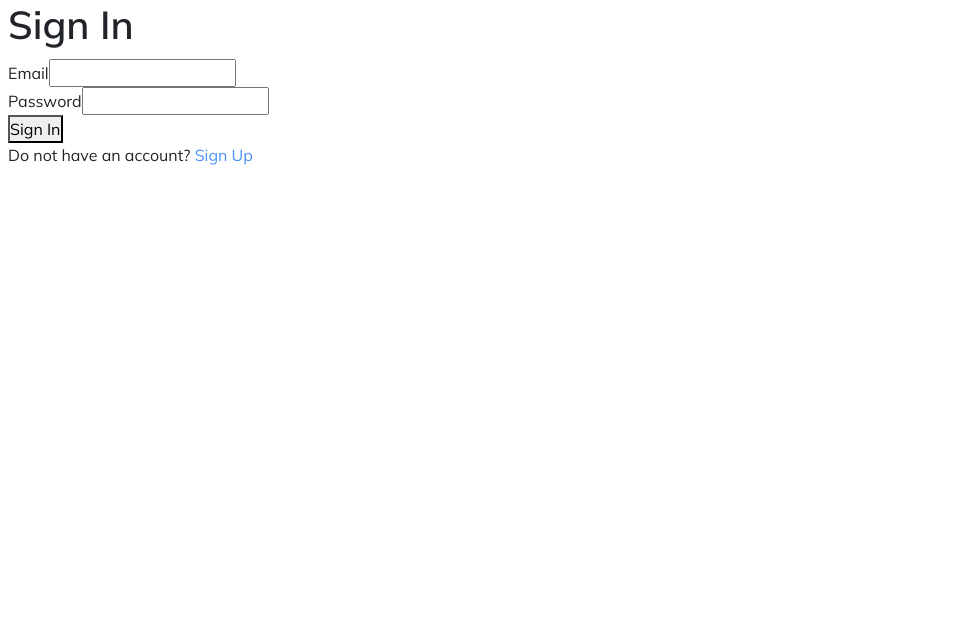
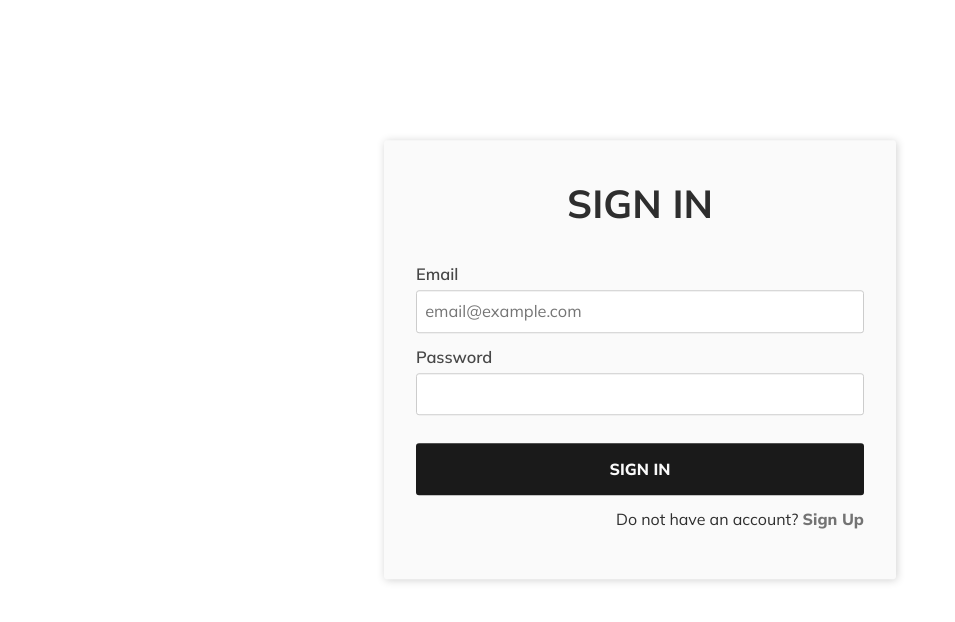
Before and after one commit to MAbdurahman/bs-reactjs-validation, a React (Vite) app: page / in a window 1280 px wide. Shown: the top 622 px of the page, without its empty margins (0-955 px from the left). Built offline with nearby package versions, Linux system fonts and the light colour scheme.

Commit message:
Complete /Auth/SignIn except for hide/show password and custom validation

```diff
--- a/src/Auth/SignIn/index.jsx
+++ b/src/Auth/SignIn/index.jsx
@@ -26,14 +26,14 @@ export default function SignIn() {
          <form action='' onSubmit={handleSubmit} className='sign__in__form'>
             <div className='sign__in__form--group'>
                <label htmlFor='email'>Email</label>
-               <input type='text' id='email' name='email' onChange={handleChange} />
+               <input type='text' id='email' name='email' placeholder='email@example.com' onChange={handleChange} />
             </div>
             <div className='sign__in__form--group'>
                <label htmlFor='password'>Password</label>
                <input type='password' id='password' name='password' onChange={handleChange}/>
             </div>
             <button type='submit' className='sign__in__form--button'>Sign In</button>
-            <p className='sign__in__form--text'>Do not have an account? <Link to='/sign-up'>Sign Up</Link></p>
+            <p className='sign__in__form--text'>Do not have an account? <span className='sign__in__form--text--link'><Link to='/sign-up'>Sign Up</Link></span></p>
          </form>
       </section>
 
--- a/src/Auth/SignIn/styles.css
+++ b/src/Auth/SignIn/styles.css
@@ -0,0 +1,92 @@
+.sign__in {
+   position: absolute;
+   top: 45%;
+   left: 50%;
+   transform: translate(-50%, -50%);
+   min-width: 320px;
+   width: 512px;
+   height: fit-content;
+   display: flex;
+   flex-direction: column;
+   justify-content: center;
+   align-items: center;
+   background-color: hsl(211.2, 0%, 98%);
+   border-radius: 3px;
+   box-shadow: 1px 1px 8px rgba(0, 0, 0, 0.185);
+}
+
+.sign__in__title {
+   margin-top: 1em;
+   margin-bottom: 0;
+   font-weight: 700;
+   text-align: center;
+   text-transform: uppercase;
+   color: hsl(211.2, 0%, 18%);
+}
+
+.sign__in__form {
+   width: 100%;
+   display: flex;
+   flex-direction: column;
+   justify-content: center;
+   gap: 0.75em;
+   padding: 2em;
+}
+
+.sign__in__form--group {
+   display: flex;
+   flex-direction: column;
+   gap: 0.20em;
+   font-size: 1.025rem;
+}
+
+.sign__in__form--group label {
+   font-weight: 600;
+   color: hsl(211.2, 0%, 28%);
+}
+
+.sign__in__form--group input {
+   padding: 0.5em 1.75em 0.5em 0.5em;
+   border-radius: 3px;
+   border: 1px solid #ccc;
+}
+
+.sign__in__form--button {
+   margin-top: 1em;
+   padding-top: 0.75em;
+   padding-bottom: 0.75em;
+   font-weight: 800;
+   text-transform: uppercase;
+   background-color: hsl(211.2, 0%, 10%) !important;
+   color: hsl(211.2, 0%, 98%) !important;
+   border: 2px solid hsl(211.2, 0%, 10%) !important;
+   border-radius: 3px;
+   transition: all 0.2s ease-in-out;
+}
+
+.sign__in__form--button:hover,
+.sign__in__form--button:focus,
+.sign__in__form--button:active,
+.sign__in__form--button.active {
+   background-color: hsl(211.2, 0%, 88%) !important;
+   color: hsl(211.2, 0%, 10%) !important;
+   cursor: pointer;
+}
+
+.sign__in__form--text {
+   text-align: right;
+   color: hsl(211.2, 0%, 18%) !important;
+}
+
+.sign__in__form--text--link a {
+   color: hsl(211.2, 0%, 28%) !important;
+   font-weight: 800;
+   transition: all 0.2s ease-in-out;
+}
+.sign__in__form--text--link a:hover,
+.sign__in__form--text--link a:focus,
+.sign__in__form--text--link a:active,
+.sign__in__form--text--link a.active {
+   color: dodgerblue !important;
+   cursor: pointer;
+}
```
